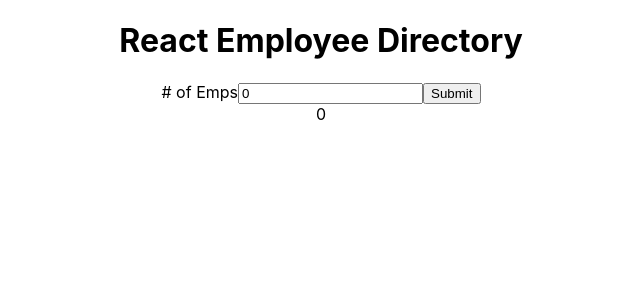
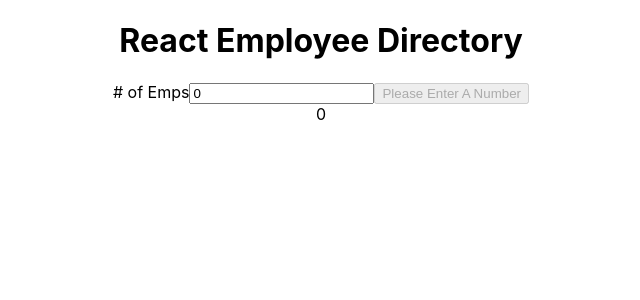
Before and after one commit to wolfdog27/ReactEmployeeDirectory, a React (Create React App) app: page / in a window 1280 px wide. Shown: the top 300 px of the page, without its empty margins (319-959 px from the left). Built offline with nearby package versions, Linux system fonts and the light colour scheme.

Commit message:
handleInputChange complete

```diff
--- a/src/App.js
+++ b/src/App.js
@@ -6,7 +6,14 @@ class App extends Component {
   state = {
     numInput: 0,
   };
+
+  handleInputChange = (e) => {
+    const { name, value } = e.target;
+    this.setState({ [name]: value });
+  };
+
   render() {
+    const isNumberEntered = this.state.numInput === 0
     return (
       <div className="App">
         <h1>React Employee Directory</h1>
@@ -17,9 +24,13 @@ class App extends Component {
             name="numInput"
             value={this.state.numInput}
             type="number"
-            min="0" />
+            min="0"
+            onChange={this.handleInputChange}
+          />
         </label>
-        <button>Submit</button>
+        <button disabled={isNumberEntered}>
+          {isNumberEntered ? "Please Enter A Number" : "Submit"}
+        </button>
 
         <div className="empContainer">
           {this.state.numInput}
```
